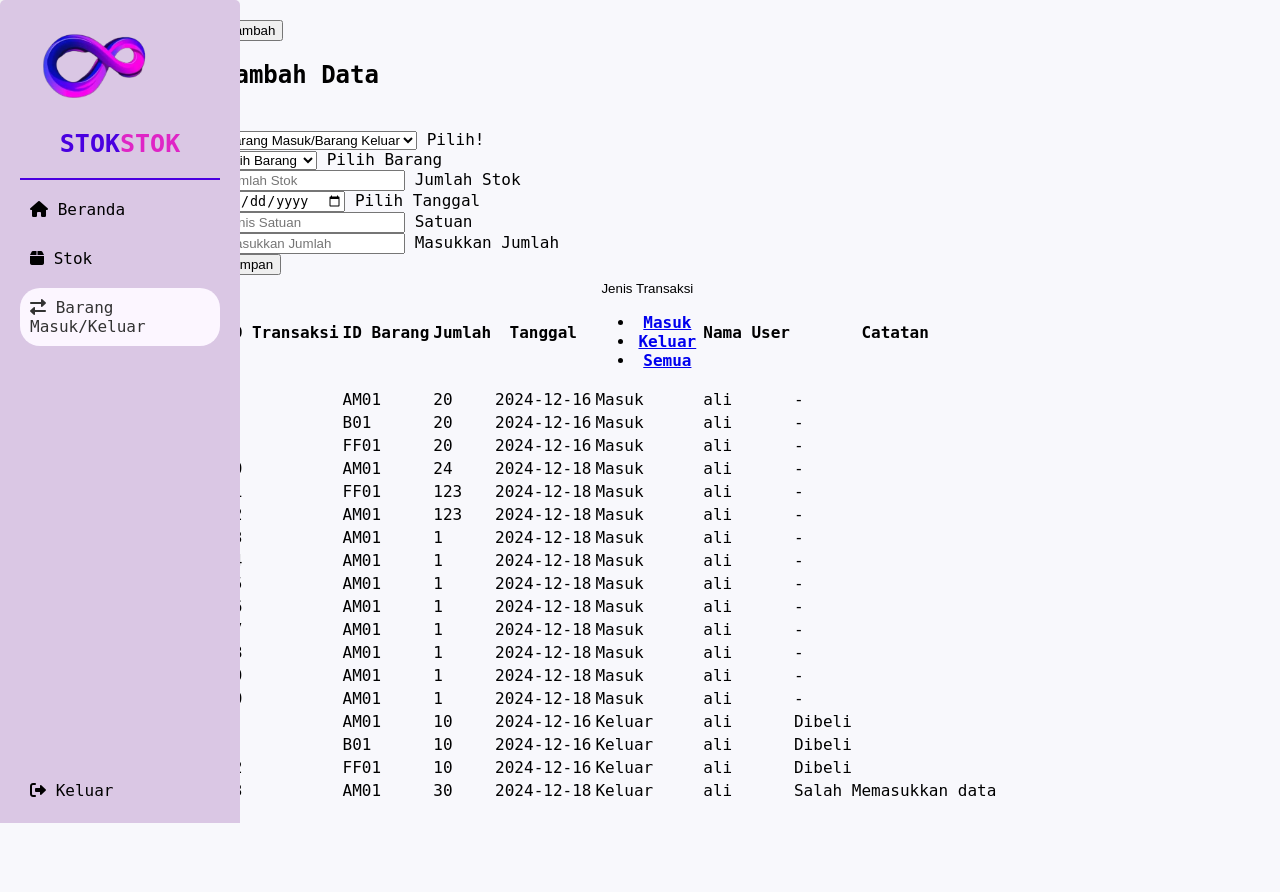
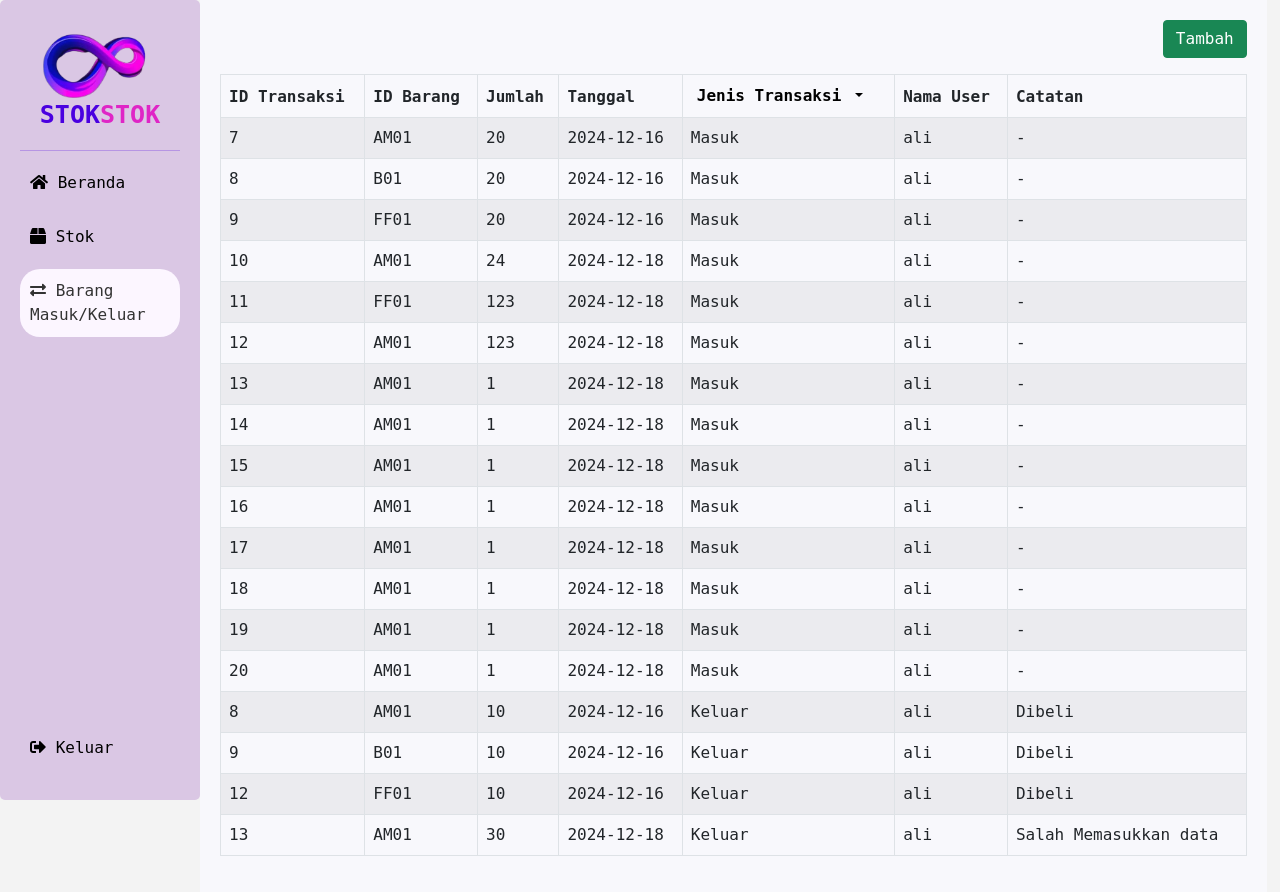
Before and after one commit to Geannnnn/PBL-105, a PHP site: page /PBL-105-main/PBL105/staff/MK.php in a window 1280 px wide. Before the commit the page ends 823 px from the top, so only its background shows below. Run offline with PHP 8.4, Linux system fonts and the light colour scheme; data comes from the database, SQL or seed files in the repository.

Commit message:
Update MK.php

```diff
--- a/PBL105/staff/MK.php
+++ b/PBL105/staff/MK.php
@@ -7,7 +7,7 @@
     <meta name="viewport" content="width=device-width, initial-scale=1.0">
     <title>Stock Management</title>
     <link rel="stylesheet" href="https://cdnjs.cloudflare.com/ajax/libs/font-awesome/5.15.3/css/all.min.css">
-    <link rel="stylesheet" href="https://cdnjs.cloudflare.com/ajax/libs/font-awesome/6.0.0-beta3/css/all.min.css">
+    <link href="https://cdn.jsdelivr.net/npm/bootstrap@5.0.2/dist/css/bootstrap.min.css" rel="stylesheet" integrity="sha384-EVSTQN3/azprG1Anm3QDgpJLIm9Nao0Yz1ztcQTwFspd3yD65VohhpuuCOmLASjC" crossorigin="anonymous">
     <style>
         body {
             margin: 0;
```
